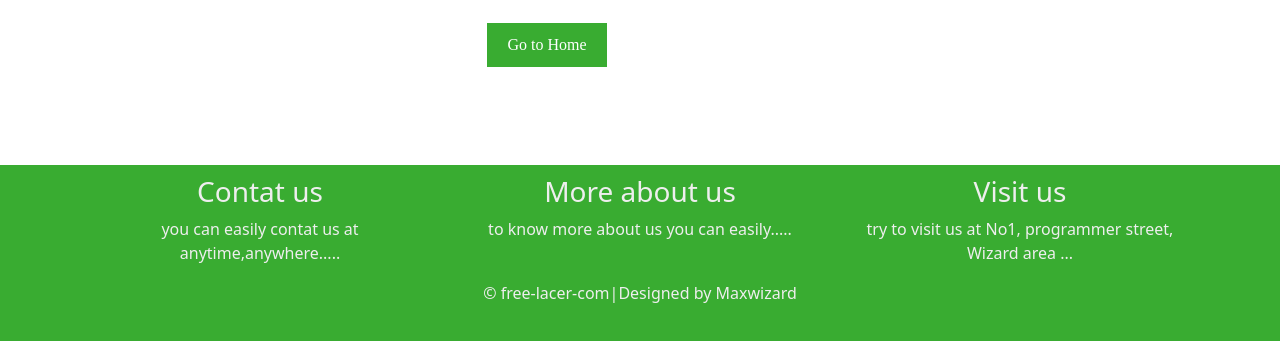
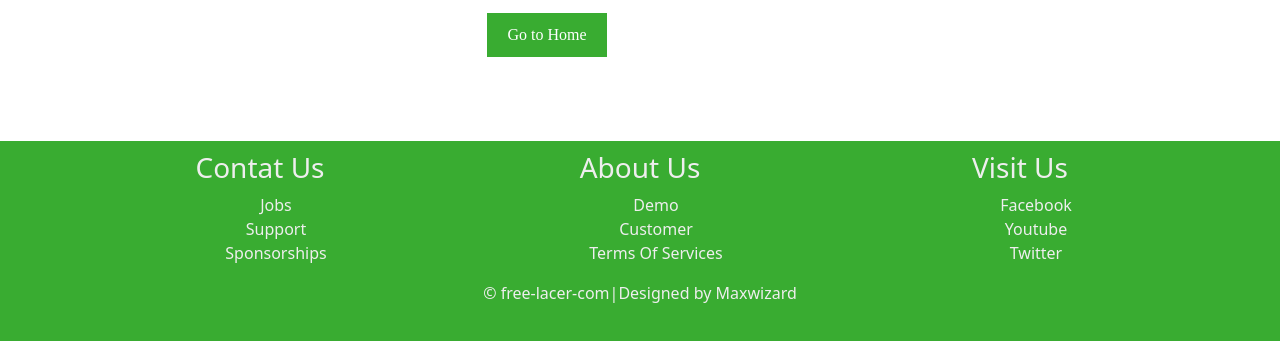
Before and after one commit to maxwizardth/error404, a plain HTML site: page index.html in a window 1280 px wide. Shown: the part 459-800 px from the top of the page. Drawn offline with nearby package versions, Linux system fonts and the light colour scheme.

Commit message:
Update index.html

```diff
--- a/index.html
+++ b/index.html
@@ -29,7 +29,7 @@
 	color: #fff;
     padding: 10px 20px;
     background: #39ac31;
-    margin: 10px 0;
+    margin: 0;
     display: inline-block;}
 .content_box_404{ margin-top:-50px;}
 footer{
@@ -40,8 +40,9 @@ footer{
     a{text-decoration: none;
     	color: inherit;}
 
-    section{height: 78%}
-    footer{height: 22%}
+    section{height: 75%}
+    footer{height: 25%}
+    li{list-style: none}
 	</style>
 
 </head>
@@ -70,20 +71,33 @@ footer{
 	<div class="container">
 	<div class="row text-center">
 		<div class="col-sm-4 " >
-			<h3><a href="">Contat us</a></h3>
-			<p>you can easily contat us at anytime,anywhere.....</p>
+			<h3><a href="">Contat Us</a></h3>
+			<ul class="row text-center">
+			 <li><a href="#">Jobs</a></li>
+             <li><a href="#">Support</a></li>
+             <li><a href="#">Sponsorships</a></li>
+         </ul>
 		</div>
 		<div class="col-sm-4">
-			<h3><a href="">More about us</a></h3>
-			<p>to know more about us you can easily.....</p>
+			<h3><a href="">About Us</a></h3>
+			<ul class="row text-center" >
+				<li><a href="#">Demo</a></li>
+                <li><a href="#">Customer</a></li>
+                <li><a href="#">Terms Of Services</a></li>
+			</ul>
+
 		</div>
 		<div class="col-sm-4 " >
-			<h3 class="mb-2"><a href="">Visit us</a></h3>
-			<p>try to visit us at No1, programmer street, Wizard area ...</p>
+			<h3 class="mb-2"><a href="">Visit Us</a></h3>
+			<ul class="row text-center">
+				<li><a href="#">Facebook</a></li>
+                <li><a href="#">Youtube</a></li>
+                <li><a href="#">Twitter</a></li>
+            </ul>
 		</div>
 	</div>
 </div>
-<div class="text-center copy-right">
+<div class="text-center cpy-right">
 			<p id="copy">© free-lacer-com|Designed by Maxwizard</p>
 		</div>
 	<h4></h4>
```
